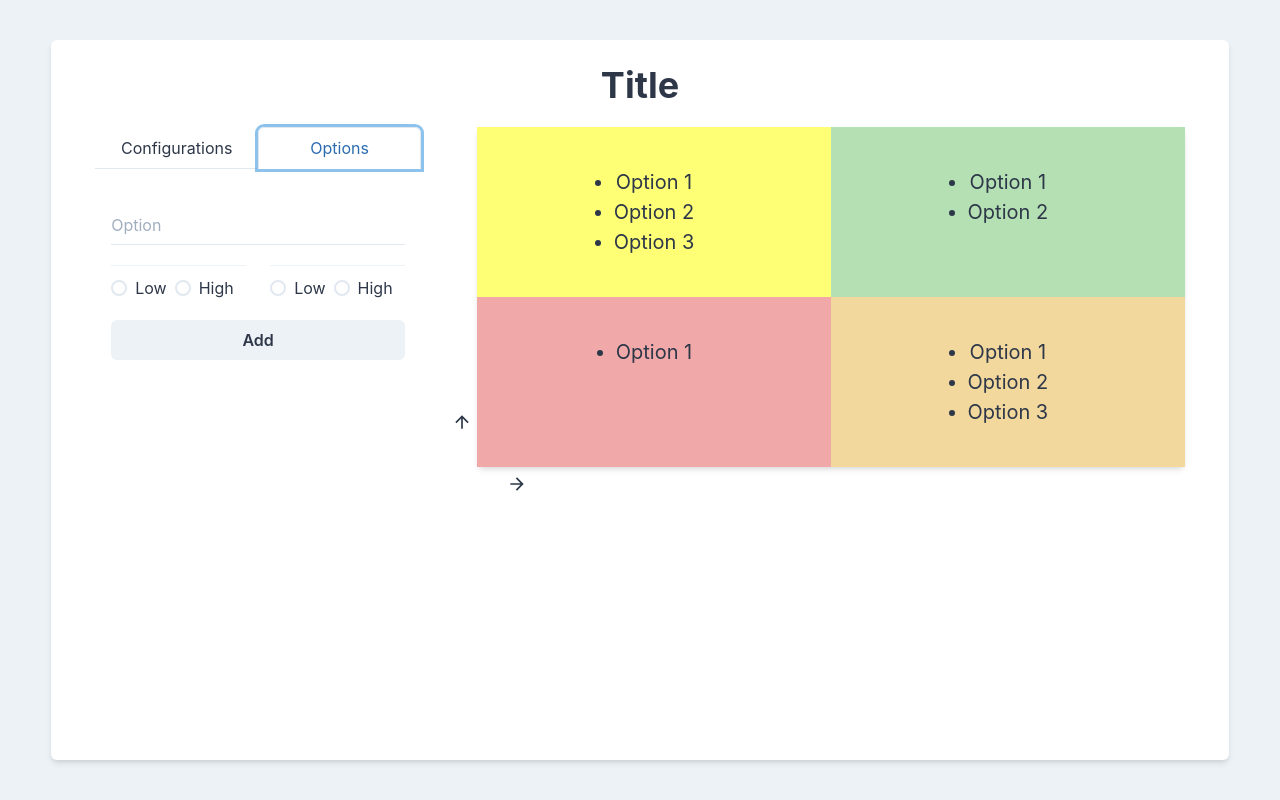
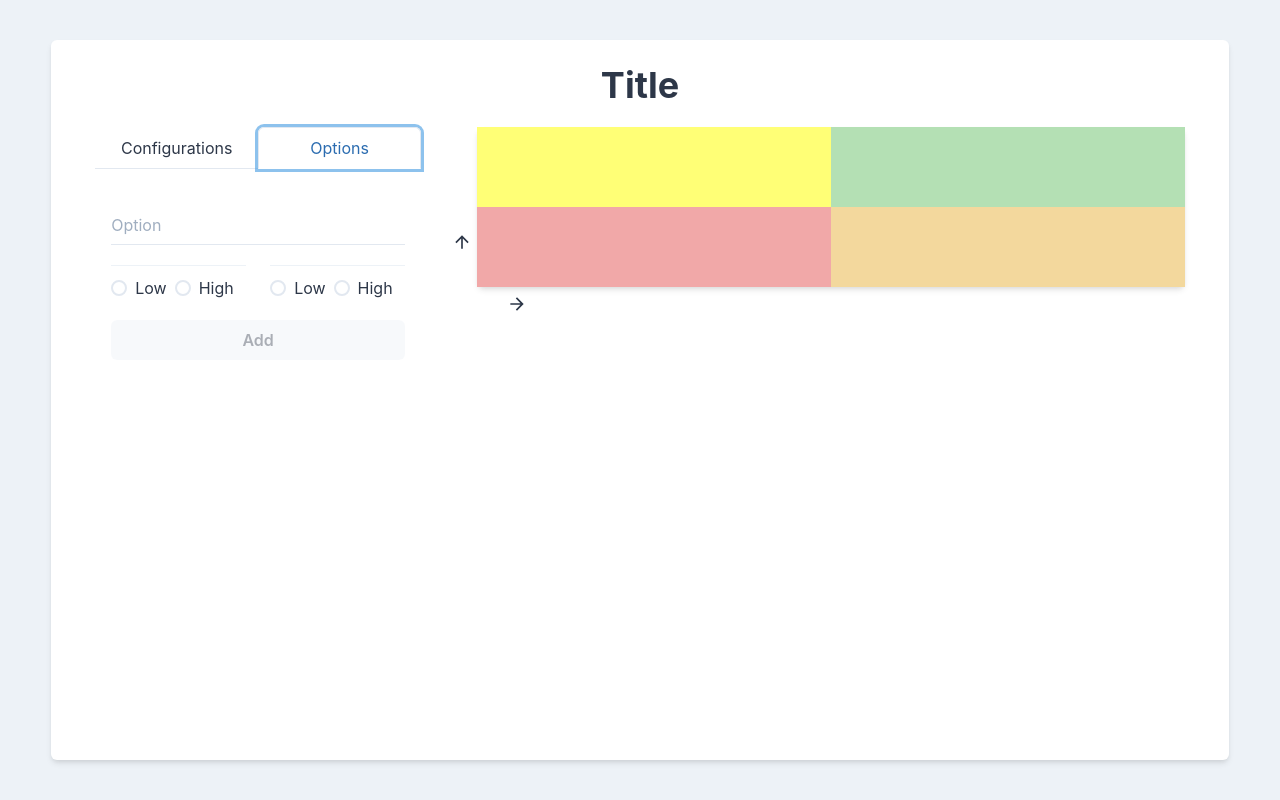
Before and after one commit to rporeilly/2x2matrix, a React (Create React App) app: page / in a window 1280 px wide. Both pictures are taken after a click on the tab "Options". Built offline with nearby package versions, Linux system fonts and the light colour scheme.

Commit message:
adding in Redux

```diff
--- a/package.json
+++ b/package.json
@@ -8,13 +8,16 @@
     "@chakra-ui/theme-tools": "^1.1.8",
     "@emotion/react": "^11",
     "@emotion/styled": "^11",
+    "@reduxjs/toolkit": "^1.6.1",
     "@testing-library/jest-dom": "^5.11.4",
     "@testing-library/react": "^11.1.0",
     "@testing-library/user-event": "^12.1.10",
     "framer-motion": "^4",
     "react": "^17.0.2",
     "react-dom": "^17.0.2",
+    "react-redux": "^7.2.4",
     "react-scripts": "4.0.3",
+    "redux": "^4.1.1",
     "web-vitals": "^1.0.1"
   },
   "scripts": {
--- a/src/App.js
+++ b/src/App.js
@@ -5,6 +5,7 @@ import React, { useState, useEffect } from 'react';
 import theme from './theme';
 import Controls from './components/Controls';
 import Display from './components/Display';
+import { useSelector, useDispatch } from "react-redux"
 
 function useStickyState(defaultValue, key) {
   const [value, setValue] = useState(() => {
@@ -24,7 +25,8 @@ function App() {
   const [xAxis, setXAxis] = useStickyState("", "xaxis");
   const [yAxis, setYAxis] = useStickyState("", "yaxis");
   const [matrixTitle, setMatrixTitle] = useStickyState("", "title");
-  const [optionsArray, setOptionsArray] = useStickyState("", "options");
+  // const [optionsListArray, setOptionsListArray] = useStickyState([], "options");
+  const [optionsListArray, setOptionsListArray] = useState([])
 
   const getXAxisValue = (event) => {
     setXAxis(event.target.value)
@@ -38,21 +40,13 @@ function App() {
     setMatrixTitle(event.target.value)
   }
 
-  const [effort, setEffort] = useStickyState("", "effort");
-  const [optionName, setOptionName] = useStickyState("", "optionName");
-
   const clearState = () => {
     setXAxis("")
     setYAxis("")
     setMatrixTitle("")
   }
 
-  const addOptionsClick = (options) => {
-    setOptionsArray([...optionsArray, options]);
-  }
-
-  console.log("Name: " + optionName + " Effort: " + effort)
-
+  // console.log(optionsListArray)
 
   return (
     <ChakraProvider theme={theme}>
@@ -69,17 +63,15 @@ function App() {
                 matrixTitle={matrixTitle}
                 yAxis={yAxis}
                 xAxis={xAxis}
-                effort={effort}
-                setEffort={setEffort}
-                optionName={optionName}
-                setOptionName={setOptionName}
-                addOptions={addOptionsClick}
+                optionsListArray={optionsListArray}
+                setOptionsListArray={setOptionsListArray}
               />
             </GridItem>
             <GridItem colSpan={4} p="5">
               <Display
                 XAxisValue={xAxis}
                 YAxisValue={yAxis}
+                optionsListArray={optionsListArray}
               />
             </GridItem>
           </Grid>
--- /dev/null
+++ b/src/app/store.js
@@ -0,0 +1,5 @@
+import { configureStore } from '@reduxjs/toolkit'
+
+export default configureStore({
+    reducer: {}
+})
--- a/src/components/Controls.js
+++ b/src/components/Controls.js
@@ -24,11 +24,8 @@ function Controls(props) {
           </TabPanel>
           <TabPanel>
             <Options
-              setEffort={props.setEffort}
-              effort={props.effort}
-              addOptions={props.addOptions}
-              optionName={props.optionName}
-              setOptionName={props.setOptionName}
+              optionsListArray={props.optionsListArray}
+              setOptionsListArray={props.setOptionsListArray}
               xAxis={props.xAxis}
               yAxis={props.yAxis}
             />
--- a/src/components/Display.js
+++ b/src/components/Display.js
@@ -1,9 +1,22 @@
 import {
-  Box, Center, SimpleGrid, Text
+  Box, Center, SimpleGrid, Text, ListItem, ListIcon, UnorderedList
 } from '@chakra-ui/react';
 import {ArrowForwardIcon} from '@chakra-ui/icons'
+import { useSelector } from 'react-redux'
 
 function Display(props) {
+  // console.log("Display: " + props.optionsListArray)
+  // const listItems = props.optionsListArray.map((index) =>
+  //   <ListItem key={index} value={props.optionsListArray[index]} />
+  // )
+  const options = useSelector(state => state)
+  const optionsObject = [...Object.values(options), ...Object.keys(options)]
+  console.log(optionsObject[0])
+
+  // console.log("Display: " + options.option[0].name)
+  const listItems = optionsObject[0].map((i) =>
+    <ListItem key={i.index}>{i.name}</ListItem>
+  )
   return (
     <Box position="relative">
       <Box transform="rotate(-90deg)" position="absolute" bottom="55px">
@@ -15,35 +28,30 @@ function Display(props) {
         <SimpleGrid columns={2} spacing={0}>
           <Box bg="#ffff76">
             <Center p="10">
-              <ul>
-                <li>Option 1</li>
-                <li>Option 2</li>
-                <li>Option 3</li>
-              </ul>
+              <UnorderedList>
+                {listItems}
+              </UnorderedList>
             </Center>
           </Box>
           <Box bg="#b4e0b4">
             <Center p="10">
-              <ul>
-                <li>Option 1</li>
-                <li>Option 2</li>
-              </ul>
+              <UnorderedList>
+                {listItems}
+              </UnorderedList>
             </Center>
           </Box>
           <Box bg="#f1a8a8">
             <Center p="10">
-              <ul>
-                <li>Option 1</li>
-              </ul>
+              <UnorderedList>
+                {listItems}
+              </UnorderedList>
             </Center>
           </Box>
           <Box bg="#f3d89d">
             <Center p="10">
-              <ul>
-                <li>Option 1</li>
-                <li>Option 2</li>
-                <li>Option 3</li>
-              </ul>
+              <UnorderedList>
+                {listItems}
+              </UnorderedList>
             </Center>
           </Box>
         </SimpleGrid>
--- a/src/components/Options.js
+++ b/src/components/Options.js
@@ -2,15 +2,18 @@ import {
   Button, HStack, Flex, Heading, Radio, RadioGroup, Stack, Input
 } from '@chakra-ui/react';
 import React, { useState } from 'react';
+import { useSelector, useDispatch} from 'react-redux'
 
 function Options(props) {
 
-  const [optionNameValue, setOptionNameValue] = useState()
+  const [optionNameValue, setOptionNameValue] = useState('')
   const [optionEffort1Value, setOptionEffort1Value] = useState()
   const [optionEffort2Value, setOptionEffort2Value] = useState()
 
+  const options = useSelector(state => state)
+  const dispatch = useDispatch()
+
   const optionName = (event) => {
-    // props.setOptionName(event.target.value)
     setOptionNameValue(event.target.value)
   }
 
@@ -23,25 +26,30 @@ function Options(props) {
   }
 
   let optionEffortValue = optionEffort1Value + optionEffort2Value
-  const optionValues = [
-    {
-      name: optionNameValue,
-      effort: optionEffortValue
-    }
-  ]
 
-  const [optionsArray, setOptionsArray] = useState([]);
+  const optionValues = {
+    name: optionNameValue,
+    effort: optionEffortValue
+  }
+
+  const optionNameObject = optionValues.name
+  const optionEffortObject = optionValues.effort
+
   const addEntryClick = () => {
-    setOptionsArray([...optionsArray, optionValues]);
-    // setOptionsArray(oldArray => [...oldArray, oldArray]);
+    //passing array back to App
+    props.setOptionsListArray([...props.optionsListArray, optionValues])
+    dispatch({type: "add_option", name: optionNameObject, effort: optionEffortObject})
+    setOptionNameValue('')
   };
 
+  let disabled = optionNameValue === '' || optionEffort1Value === '' || optionEffort2Value === '' ? true : false
 
-  console.log(optionsArray)
+  // console.log('Redux: ' + options.option[1].name)
+  // console.log('Option: ' + optionValues.name + optionValues.effort)
 
   return (
     <Flex direction="column">
-      <Input variant="flushed" onChange={optionName} placeholder="Option" />
+      <Input variant="flushed" onChange={optionName} value={optionNameValue} placeholder="Option" />
       <HStack spacing="24px">
         <Flex direction="column" w="100%">
           <Heading className="optionLable" size="xs" as="h3">{props.xAxis}</Heading>
@@ -62,7 +70,7 @@ function Options(props) {
           </RadioGroup>
         </Flex>
       </HStack>
-      <Button mt="20px" onClick={addEntryClick}>Add</Button>
+      <Button mt="20px" onClick={addEntryClick} disabled={disabled}>Add</Button>
     </Flex>
   );
 }
--- a/src/index.js
+++ b/src/index.js
@@ -1,13 +1,19 @@
-import React, { StrictMode } from 'react';
-import ReactDOM from 'react-dom';
-import App from './App';
-import reportWebVitals from './reportWebVitals';
+import { Provider } from "react-redux"
+import { createStore } from "redux"
+import optionsReducer from "./reducers/optionsReducer"
+import React, { StrictMode } from 'react'
+import ReactDOM from 'react-dom'
+import App from './App'
+import reportWebVitals from './reportWebVitals'
 
+const options = createStore(optionsReducer)
 
 ReactDOM.render(
-  <StrictMode>
-    <App />
-  </StrictMode>,
+  <Provider store={options}>
+    <StrictMode>
+      <App />
+    </StrictMode>
+  </Provider>,
   document.getElementById('root')
 );
 
--- /dev/null
+++ b/src/reducers/optionsReducer.js
@@ -0,0 +1,16 @@
+const initialState = {
+  option: []
+}
+
+function optionsReducer(state = initialState, action){
+  switch (action.type){
+    case "add_option":
+        return {
+          ...state,
+          option: [...state.option, {name: action.name, effort: action.effort}]
+        }
+    default:
+        return state
+  }
+}
+export default optionsReducer
```
Also changed, not shown: 1 other file (tests, documents, lock files or other folders).
